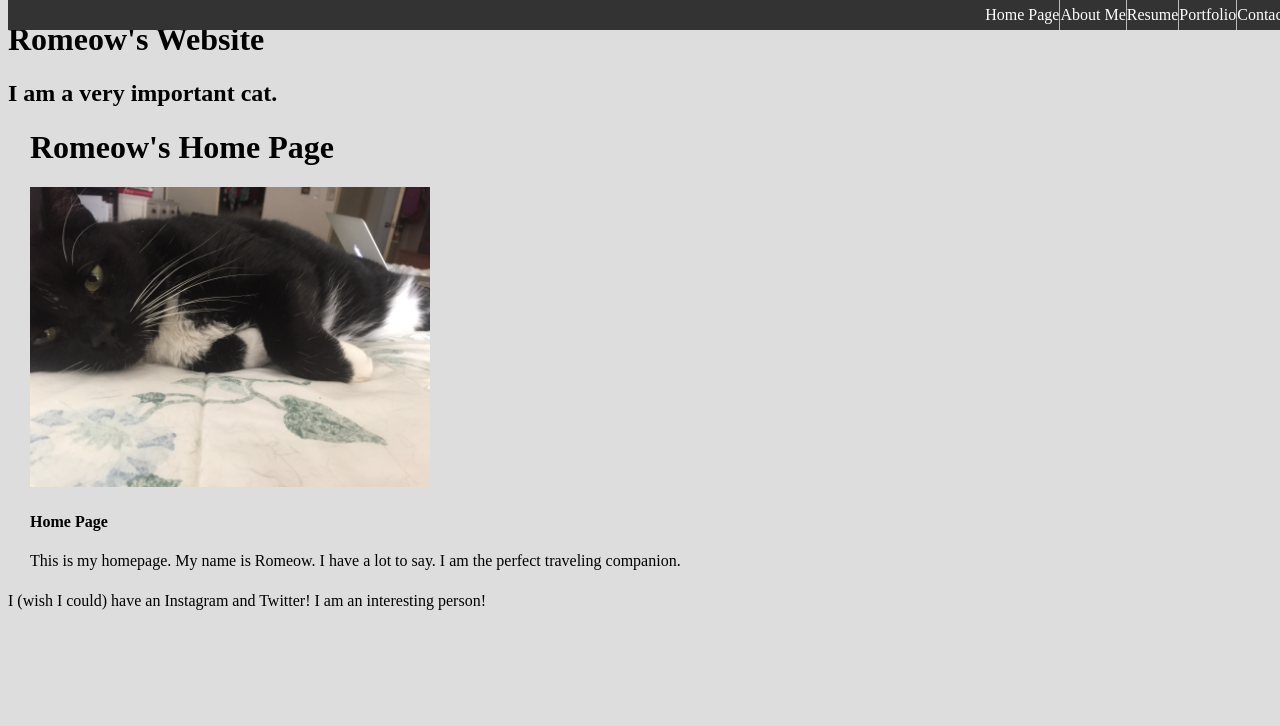
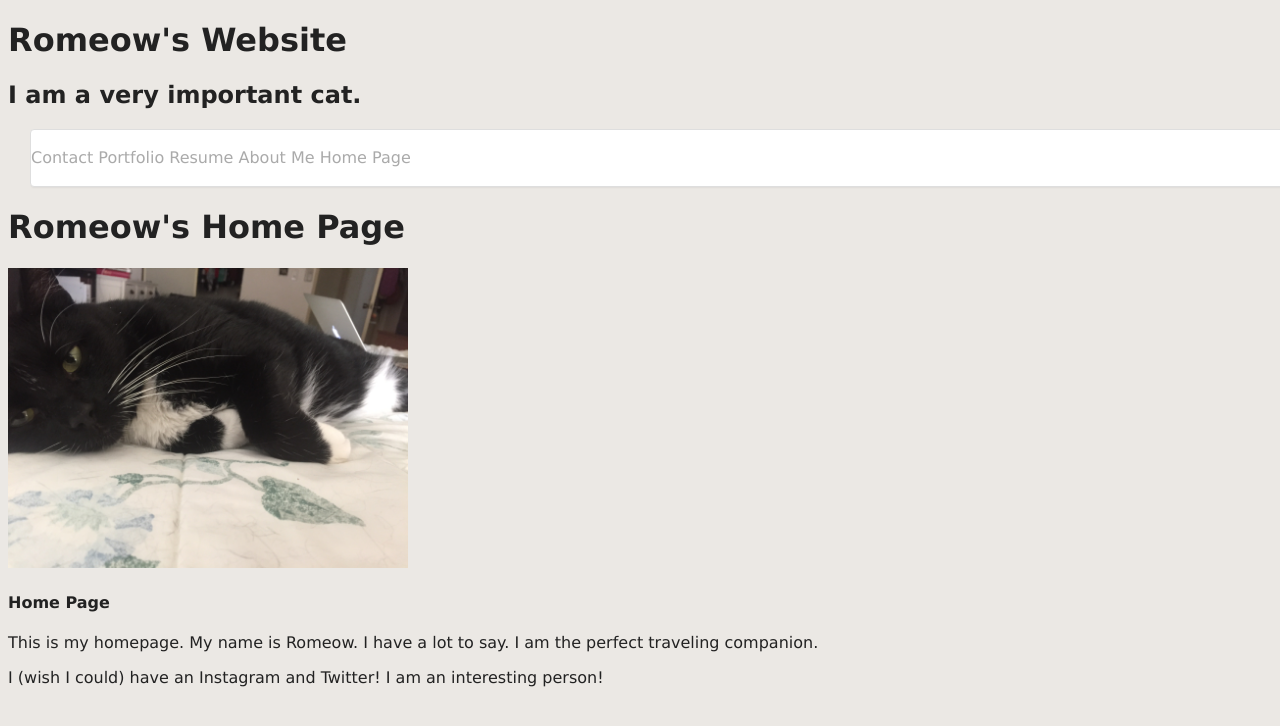
Before and after one commit to emeriwether/emeriwether.github.io, a Jekyll site: the page built from index.html, in a window 1280 px wide. Shown: the top 726 px of the page. Built offline with Jekyll 4.4.1, drawn with Linux system fonts in a browser that asks for light colours.

Commit message:
changing nav styles

```diff
--- a/_layouts/default.html
+++ b/_layouts/default.html
@@ -9,7 +9,7 @@
         <!-- <script src="/js/scripts.js"></script>  -->
 	</head>
 
-	<body bgcolor="#DDDDDD">
+	<body>
         <header>
             <h1>Romeow's Website</h1>
             <h2>I am a very important cat.</h2>
@@ -27,9 +27,7 @@
 
         </header>
 
-        <main role="main">
-    	   {{content}}
-        </main>
+    	{{content}}
 
         <footer role="contentinfo">
             <p>I (wish I could) have an Instagram and Twitter! I am an interesting person!</p>
--- a/about.html
+++ b/about.html
@@ -6,6 +6,7 @@ layout: default
     <img src="/img/IMG_0041.jpg" alt="Romeow" width="300" height="400">
 </header>
 
+<main role="main">
 <article>
 
     <header>
@@ -73,3 +74,4 @@ layout: default
     </aside>
 
 </article>
+</main>
--- a/css/styles.css
+++ b/css/styles.css
@@ -1,5 +1,8 @@
-main {
-    margin: 22px 22px 22px 22px;
+
+body {
+    background-color: #ebe8e4;
+    color: #222;
+    font-family: Verdana, Helvetica, sans-serif;
 }
 
 /*
@@ -18,24 +21,46 @@ TOP NAVIGATION BAR STYLING
 -----------
 */
 
+nav {
+    background-color: #fff;
+    border: 1px solid #dedede;
+    border-radius: 4px;
+    box-shadow: 0 2px 2px -1px rgba(0, 0, 0, 0.055);
+    color: #888;
+    display: block;
+    margin:8px 22px 8px 22px;
+    overflow:hidden;
+    width: 100%
+
+    /*
+    padding:0;
+    height:30px;
+    position: fixed;
+    top:0;
+    */
+}
+
 #topNav {
-    list-style-type:none;
     margin:0;
     padding:0;
-    height:30px;
-    overflow:hidden;
-    background-color: #333;
-    position: fixed;
-    top:0;
-    width: 100%
 }
 
 #topNav li{
+    display: inline-block;
+    list-style-type:none;
+
+    -webkit-transition: all 0.2s;
+    -moz-transition: all 0.2s;
+    -ms-transition: all 0.2s;
+    -o-transition: all 0.2s;
+
+    /*
     float: right;
     height:30px;
     width:auto;
     line-height:30px;
     border-right: 1px solid #bbb;
+    */
 }
 
 /*
@@ -45,11 +70,12 @@ TOP NAVIGATION BAR STYLING
 */
 
 #topNav li a {
+    color: #aaa;
     display: block;
-    color: white;
+    line-height: 56px;
+    padding 0 24px;
+    text-decoration: none;
     text-align: center;
-    padding 25px 27px;
-    text-decoration: none;
 }
 
 #topNav li a:hover {
--- a/index.html
+++ b/index.html
@@ -3,9 +3,10 @@ layout: default
 ---
 <header role="banner">
     <h1>Romeow's Home Page</h1>
-    <img src="/img/IMG_0547.jpg" alt="Romeow" width="400" height="300"">
+    <img src="/img/IMG_0547.jpg" alt="Romeow" width="400" height="300">
 </header>
 
+<main role="main">
 <article role="article">
 
     <header>
@@ -14,3 +15,4 @@ layout: default
     </header>
 
 </article>
+</main>
--- a/resume.html
+++ b/resume.html
@@ -6,6 +6,7 @@ layout: default
     <img src="/img/IMG_0578.jpg" alt="Romeow">
 </header>
 
+<main role="main">
 <article role="article">
 
     <header>
@@ -14,3 +15,4 @@ layout: default
     </header>
 
 </article>
+</main>
```
